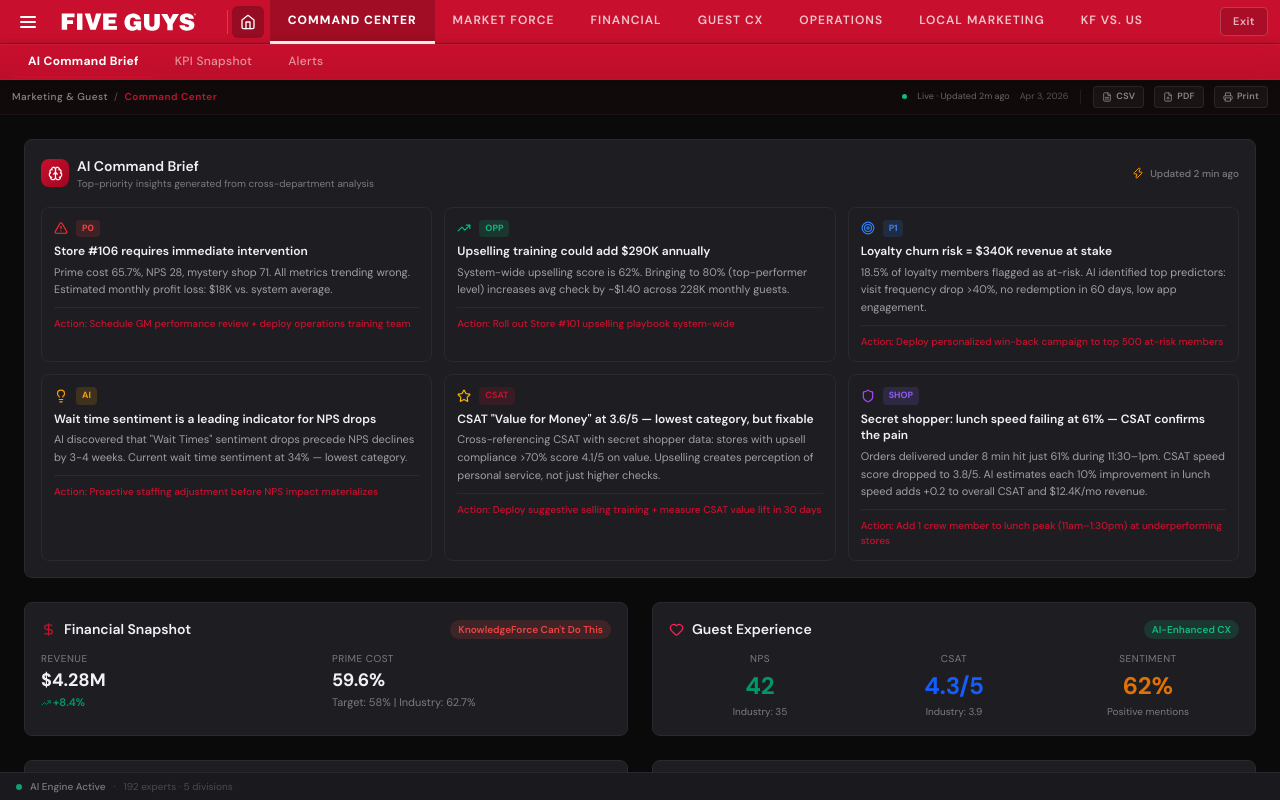
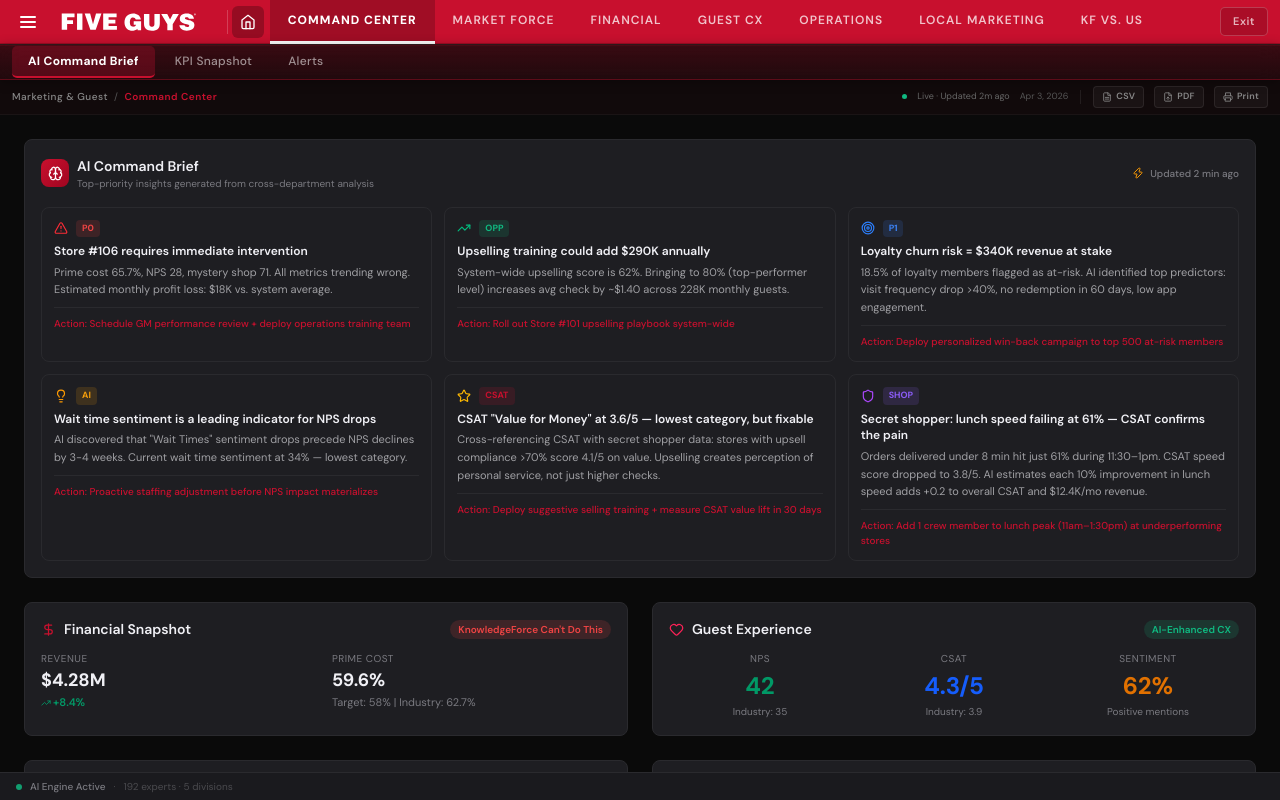
Before and after one commit to fittysixer/marketing-command-center, a React (Vite) app: page / in a window 1280 px wide. Shown: the top 800 px of the page. Built offline with nearby package versions, Linux system fonts and the light colour scheme; the HTML template or start-up script is replaced by a standard one.

Commit message:
Fix sub-nav color: remove red bg from sticky wrapper so backdrop-filter shows dark page

```diff
--- a/src/components/DashboardHeader.tsx
+++ b/src/components/DashboardHeader.tsx
@@ -39,7 +39,7 @@
       <HamburgerMenu open={menuOpen} onClose={() => setMenuOpen(false)} />
 
       {/* Main header bar — matches Brand Hub: 44px, #C8102E, borderBottom #A00D24, px-3 */}
-      <div className="sticky top-0 z-30" style={{ background: '#C8102E', width: '100%', boxSizing: 'border-box' }}>
+      <div className="sticky top-0 z-30" style={{ width: '100%', boxSizing: 'border-box' }}>
         {/* ROW 1: Logo + Category tabs — Athletic-style red bar */}
         <div style={{
           background: '#C8102E',
```
